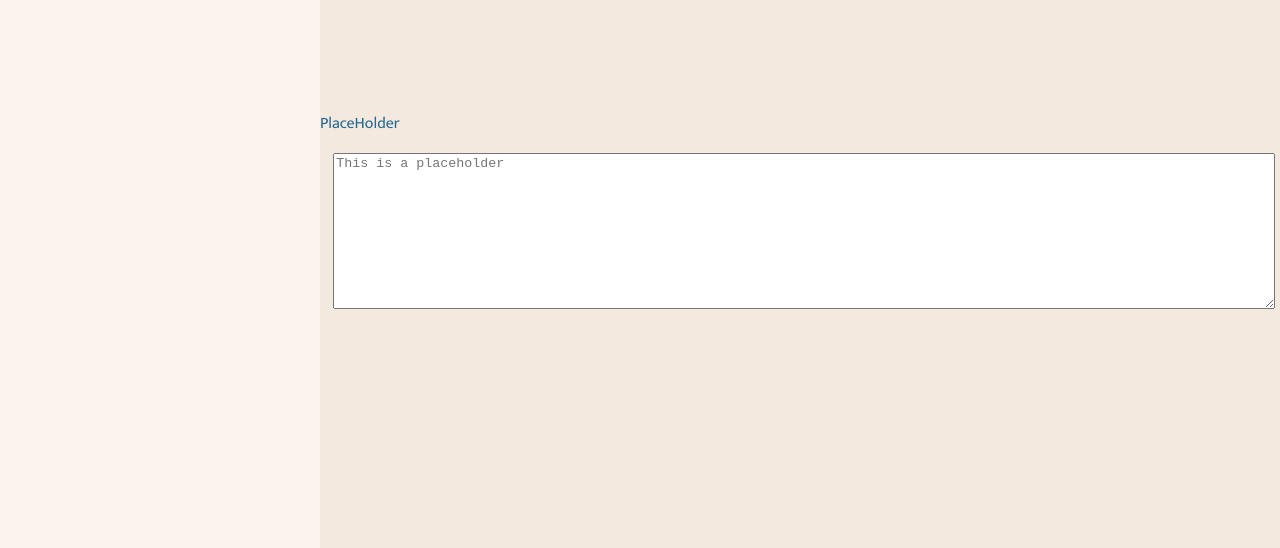
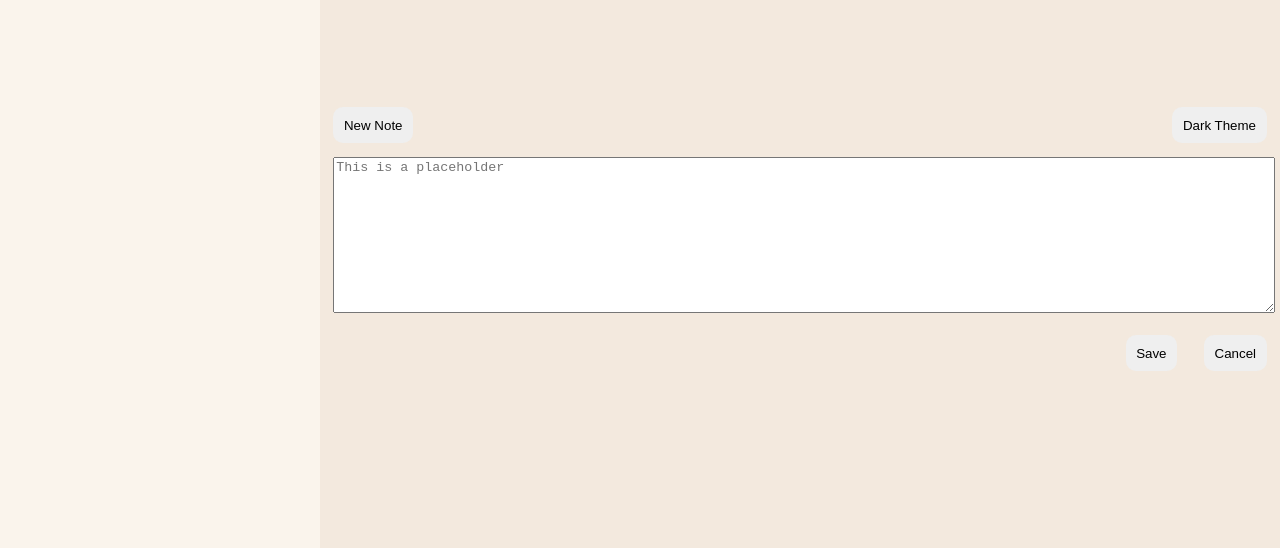
Before and after one commit to ax-huang/ACIT1620-Assginment1, a plain HTML site: page index.html in a window 1280 px wide. Shown: the part 125-673 px from the top of the page. Drawn offline with Linux system fonts and the light colour scheme.

Commit message:
add button and positioned them

```diff
--- a/css/style.css
+++ b/css/style.css
@@ -22,6 +22,8 @@ aside{
 }
 
 section{
+    display: flex;
+    flex-direction: column;
     background-color: #f3e9de;
     grid-area:  s;
 }
@@ -52,3 +54,20 @@ textarea{
     margin-left: 1em;
     width: 97.5%;
 }
+
+button{
+    padding: 0.8em;
+    border-style: none;
+    border-radius: 10px;
+    margin: 1em;
+}
+
+#sectionItem1{
+    display: flex;
+    justify-content: space-between;
+}
+
+#sectionItem3{
+    display: flex;
+    justify-content: end;
+}
--- a/index.html
+++ b/index.html
@@ -27,8 +27,20 @@
                     </aside>
 
                     <section>
-                        <p>PlaceHolder</p>
-                        <textarea id="note" name="note" rows="10" cols="50" placeholder="This is a placeholder"></textarea>
+                        <div id="sectionItem1">
+                            <button type="button">New Note</button>
+                            <button type="button">Dark Theme</button>
+                        </div>
+
+                        <div>
+                            <textarea id="note" name="note" rows="10" cols="50" placeholder="This is a placeholder"></textarea>
+                        </div>
+
+                        <div id="sectionItem3">
+                            <button type="button">Save</button>
+                            <button type="button">Cancel</button>
+                        </div>
+
                     </section>
 
                     <footer>
```
